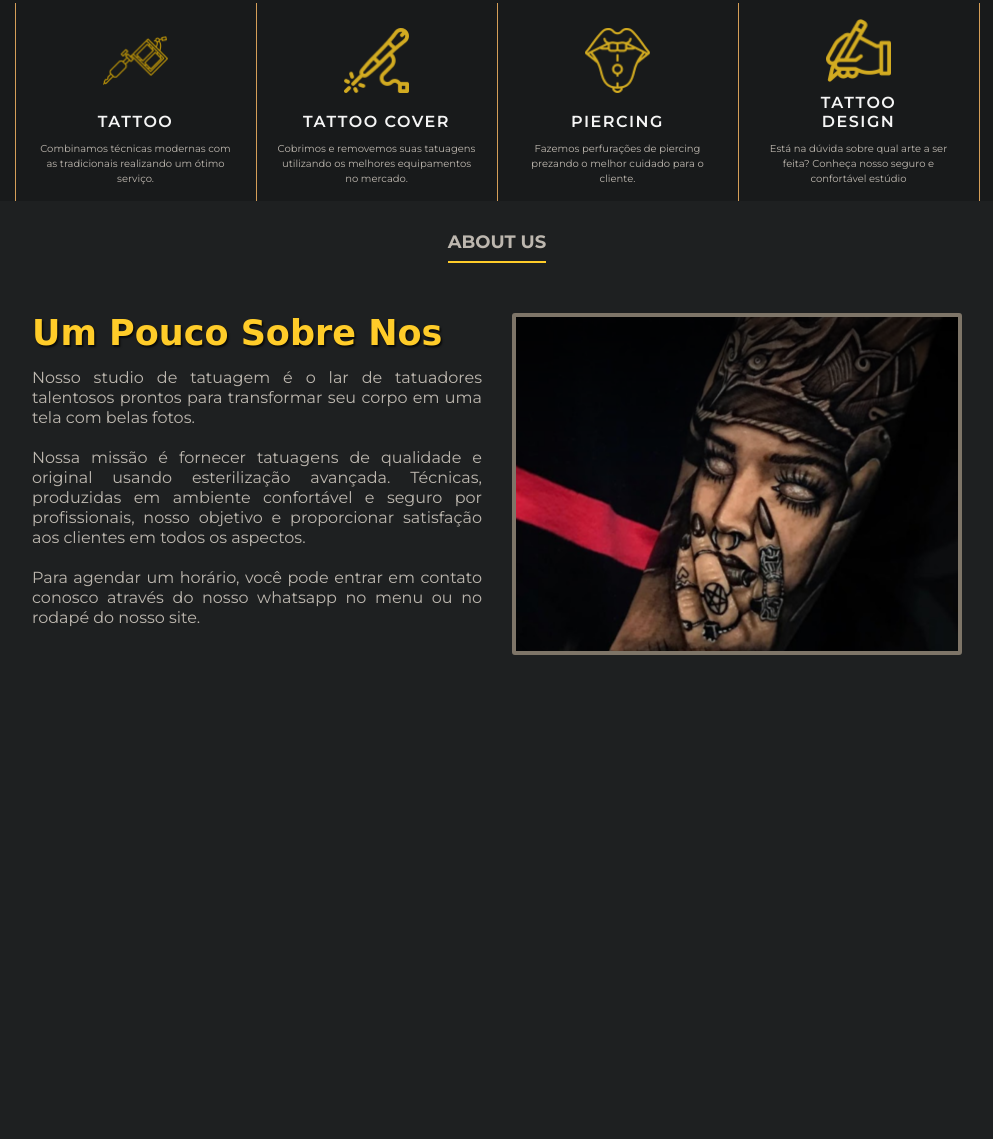
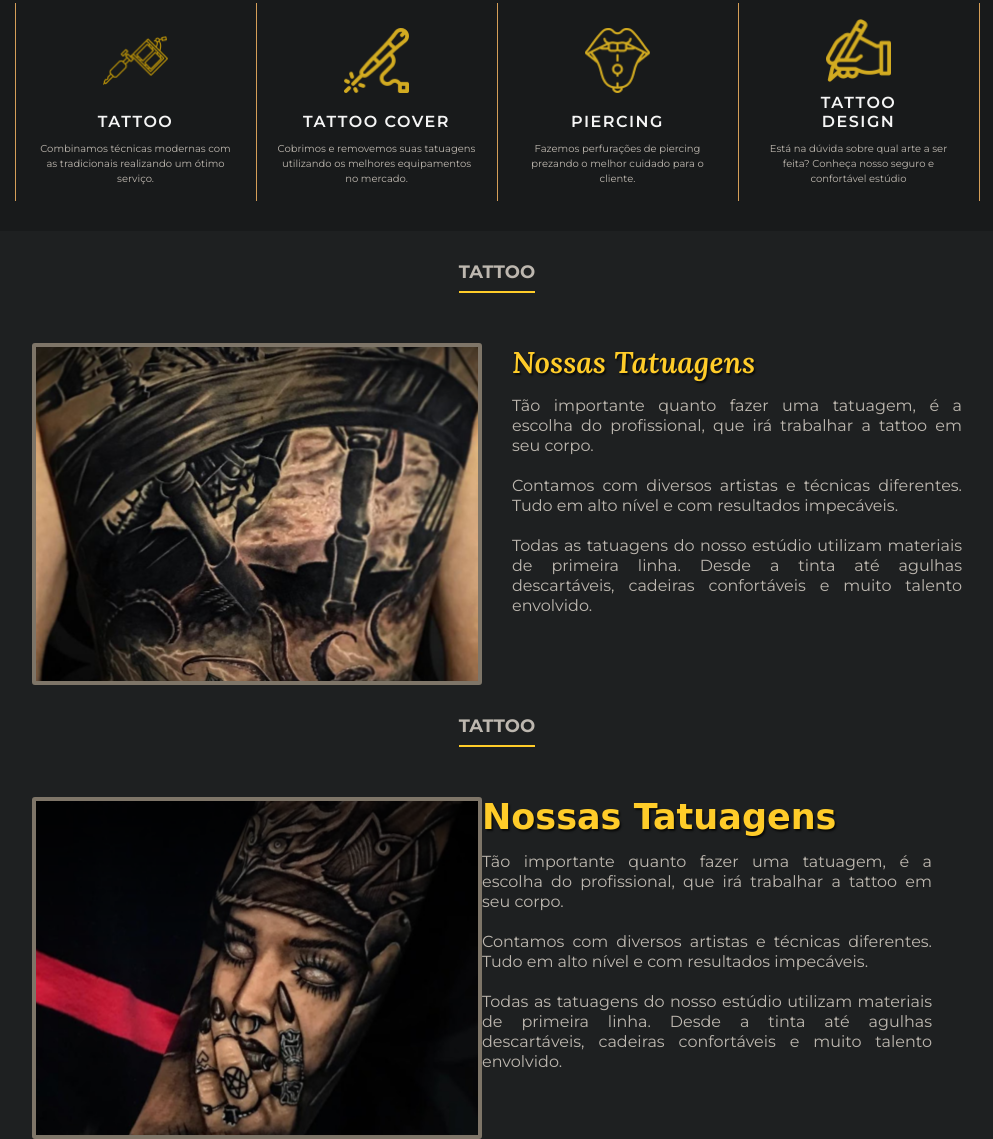
Before and after one commit to Wallison-Greg/tattoo, a plain HTML site: page index.html in a window 1280 px wide. Shown: the part 1393-2532 px from the top of the page, without its empty margins (143-1136 px from the left). Before the commit the page ends 2048 px from the top, so only its background shows below. Drawn offline with Linux system fonts and the light colour scheme; a web font is replaced by a local one.

Commit message:
seção tattoo finalizada

```diff
--- a/assets/style/home.css
+++ b/assets/style/home.css
@@ -15,6 +15,7 @@ body{
 
     --about: 'Beau Rivage', cursive;;
     --mont: 'Montserrat', sans-serif;
+    --serv: 'Lora', serif;;
 }
 
 header{
@@ -178,7 +179,7 @@ nav a:hover{
     border: 4px solid #7E7568;
     border-radius: 3px;
 
-    animation-name: tattoo;
+    animation-name: att;
     animation-iteration-count: infinite;
     animation-duration: 20s;
 }
@@ -193,6 +194,7 @@ nav a:hover{
 }
 .our_services .body{
     margin-top: 30px;
+    padding-bottom: 30px;
 }
 .services{
     display: flex;
@@ -244,3 +246,19 @@ nav a:hover{
 .services .img4{
     background-image: url('../img/escreva.png');
 }
+
+/*seção tattoo*/
+
+.tattoo h3{
+    font-size: 30px;
+    font-family: var(--serv);
+}
+
+.tattoo .slide{
+    background-image: url('../img/banner/principal/bn_tattoo_2.png');
+    animation-name: tattoo;
+}
+.tattoo .desc{
+    margin-left: 30px;
+    margin-right: 0px;
+}
--- a/assets/style/slide.css
+++ b/assets/style/slide.css
@@ -15,19 +15,35 @@
 
 }
 
-@keyframes tattoo{
+@keyframes att{
     25%{
         background-image: url('../img/banner/principal/bn_tattoo_15.png');
     }
     50%{
-        background-image: url('../img/banner/principal/bn_tattoo_3.png');
+        background-image: url('../img/banner/piercing/bn_piercing_6.png');
     }
     75%{
         background-image: url('../img/banner/principal/bn_tattoo_12.png');
         background-position: center bottom;
     }
     100%{
-        background-image: url('../img/banner/principal/bn_tattoo_2.png');
+        background-image: url('../img/banner/piercing/bn_piercing_2.png');
+        background-position: center right;
     }
+}
 
+@keyframes tattoo{
+    25%{
+        background-image: url('../img/banner/principal/bn_tattoo_4.png');
+    }
+    50%{
+        background-image: url('../img/banner/principal/bn_tattoo_18.png');
+    }
+    75%{
+        background-image: url('../img/banner/principal/bn_tattoo_14.png');
+        background-position: center bottom;
+    }
+    100%{
+        background-image: url('../img/banner/principal/bn_tattoo_7.png');
+    }
 }
--- a/index.html
+++ b/index.html
@@ -6,6 +6,7 @@
     <meta name="viewport" content="width=device-width, initial-scale=1.0">
     <link href="https://fonts.googleapis.com/css2?family=Montserrat:wght@200;400;600;700&display=swap" rel="stylesheet">
     <link href="https://fonts.googleapis.com/css2?family=Beau+Rivage&display=swap" rel="stylesheet">
+    <link href="https://fonts.googleapis.com/css2?family=Lora:ital,wght@1,600&family=Montserrat:wght@700&display=swap" rel="stylesheet">
     <link rel="shortcut icon" href="/assets/img/favicon.ico" type="image/x-icon">
     <link rel="stylesheet" href="/assets/style/home.css">
     <title>Cerozino Tattoo Studio</title>
@@ -102,20 +103,41 @@
         <section class="about_us tattoo">
             <div class="container">
                 <div class="widget-title">
-                    <div class="widget-title-text">About us</div>
+                    <div class="widget-title-text">tattoo</div>
                     <div class="widget-title-bar"></div>
                 </div>
                 <div class="body">
+                    <div class="slide">
+
+                    </div>
                     <div class="desc">
-                        <h3>um pouco sobre nos</h3>
+                        <h3>Nossas Tatuagens</h3>
                         <p>
-                            Nosso studio de tatuagem é o lar de tatuadores talentosos prontos para transformar seu corpo em uma tela com belas fotos. <br><br>
-                            Nossa missão é fornecer tatuagens de qualidade e original usando esterilização avançada. Técnicas, produzidas em ambiente confortável e seguro por profissionais,  nosso objetivo e proporcionar satisfação aos clientes em todos os aspectos. <br><br>
-                            Para agendar um horário, você pode entrar em contato conosco através do nosso whatsapp no menu ou no rodapé do nosso site.
+                            Tão importante quanto fazer uma tatuagem, é a escolha do profissional, que irá trabalhar a tattoo em seu corpo.<br><br>
+                            Contamos com diversos artistas e técnicas diferentes. Tudo em alto nível e com resultados impecáveis. <br><br>
+                            Todas as tatuagens do nosso estúdio utilizam materiais de primeira linha. Desde a tinta até agulhas descartáveis, cadeiras confortáveis e muito talento envolvido.
                         </p>
                     </div>
+                </div>
+            </div>
+        </section>
+        <section class="about_us tattoo_cover">
+            <div class="container">
+                <div class="widget-title">
+                    <div class="widget-title-text">tattoo</div>
+                    <div class="widget-title-bar"></div>
+                </div>
+                <div class="body">
                     <div class="slide">
 
+                    </div>
+                    <div class="desc">
+                        <h3>Nossas Tatuagens</h3>
+                        <p>
+                            Tão importante quanto fazer uma tatuagem, é a escolha do profissional, que irá trabalhar a tattoo em seu corpo.<br><br>
+                            Contamos com diversos artistas e técnicas diferentes. Tudo em alto nível e com resultados impecáveis. <br><br>
+                            Todas as tatuagens do nosso estúdio utilizam materiais de primeira linha. Desde a tinta até agulhas descartáveis, cadeiras confortáveis e muito talento envolvido.
+                        </p>
                     </div>
                 </div>
             </div>
```
